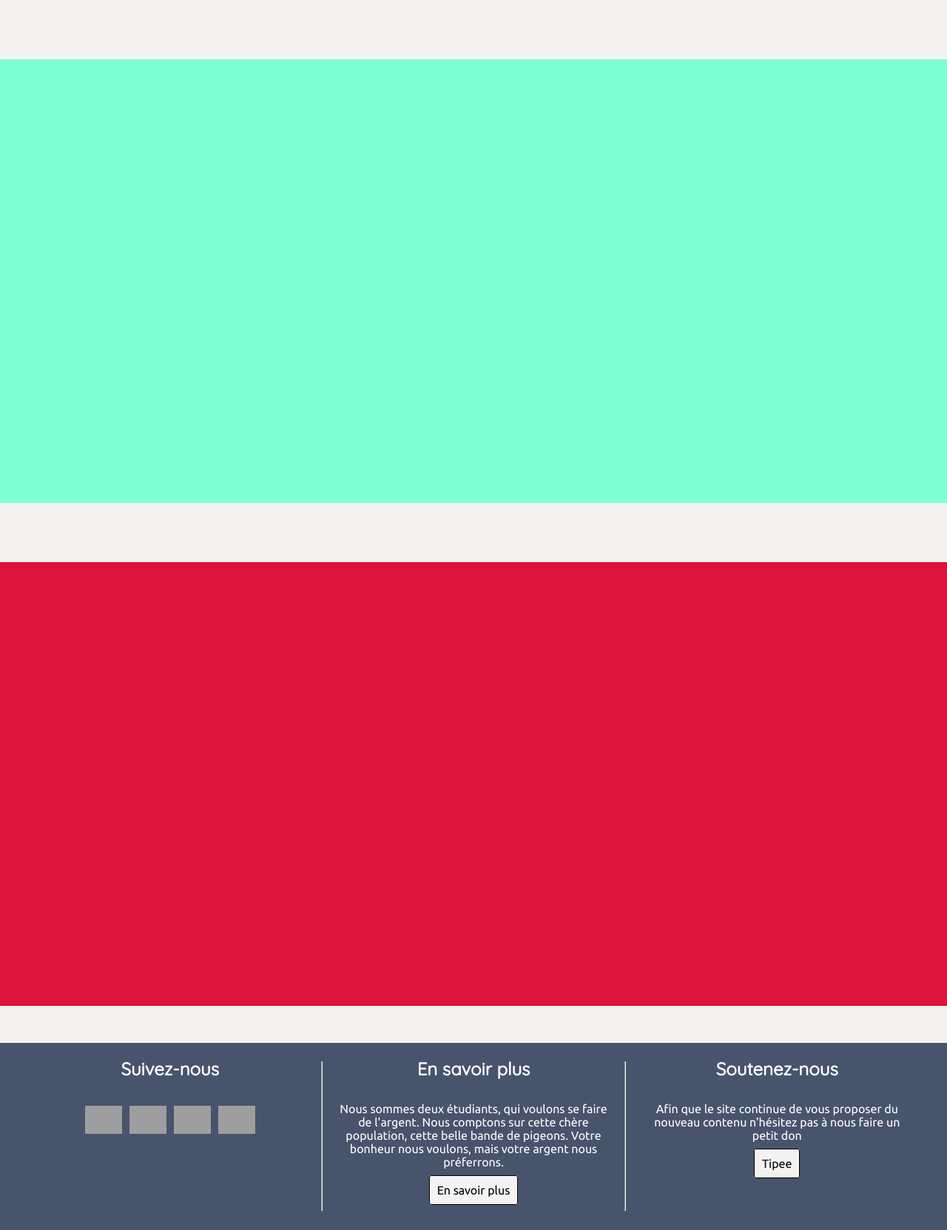
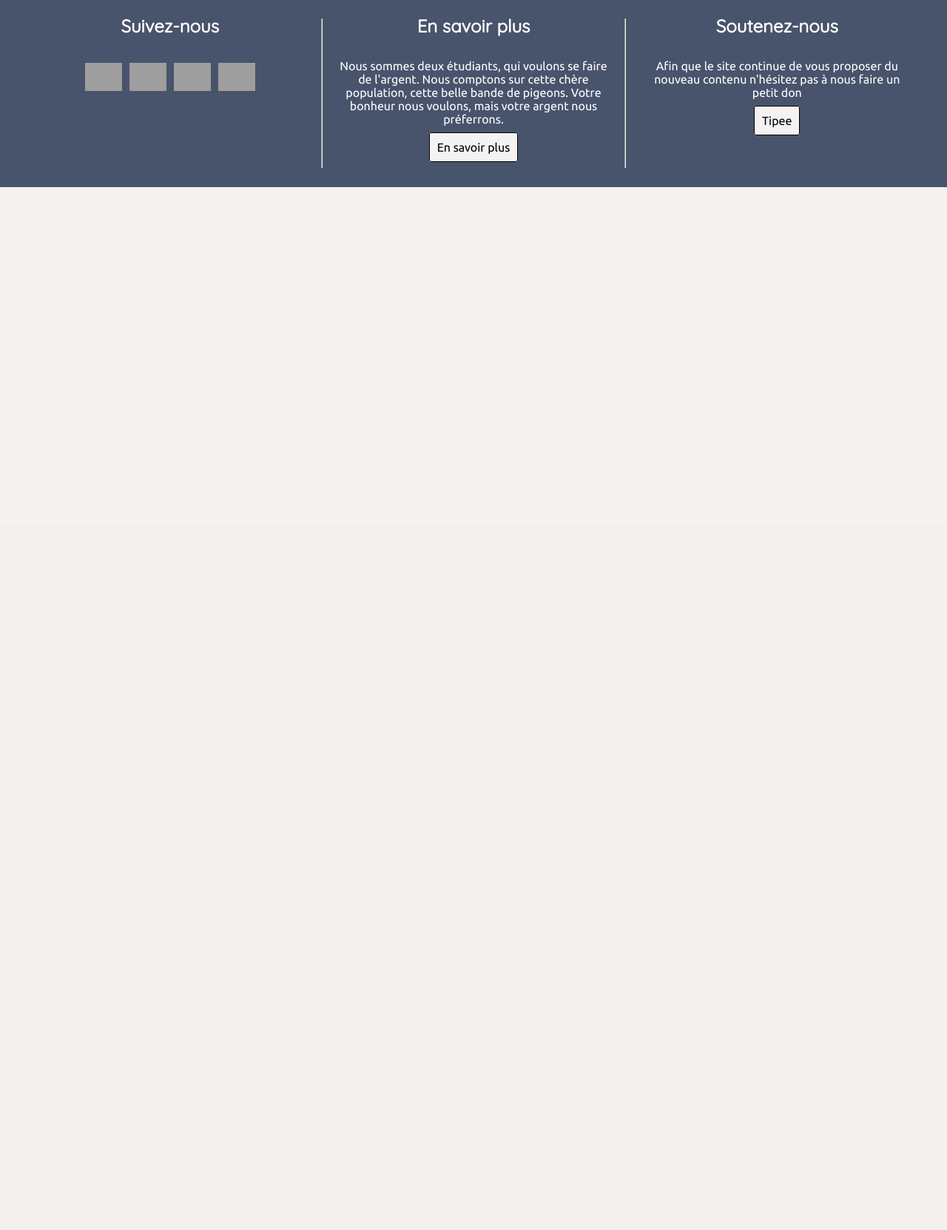
Before and after one commit to paralixo/ecommerceManga, a PHP site: page /pages/index.php in a window 1280 px wide. Shown: the part 90-1753 px from the top of the page at 74% size. After the commit the page ends 343 px from the top, so only its background shows below. Run offline with PHP 8.4, Linux system fonts and the light colour scheme; grey boxes are pictures that could not be loaded.

Commit message:
sans mes belles barres

```diff
--- a/easymanga/pages/index.php
+++ b/easymanga/pages/index.php
@@ -9,15 +9,7 @@
     <body>
         <?php include 'header.php' ; ?>
 
-        <div id="banniere">
-            <div id="produitBanniere">
 
-            </div>
-        </div>
-
-        <div id="defilement">
-
-        </div>
 
         <?php include 'footer.php' ; ?>
 
--- a/easymanga/style/style.css
+++ b/easymanga/style/style.css
@@ -13,28 +13,3 @@ body {
 strong {
     font-weight: normal;
 }
-
-/* BANNIERE */
-
-#banniere {
-    margin: 80px 0;
-    height: 600px;
-    background-color: aquamarine;
-    position: relative;
-}
-
-#produitBanniere {
-    background-color: darkgoldenrod;
-    height: 500px;
-    position: absolute;
-    top: 50px;
-}
-
-
-/* DEFILEMENT */
-
-#defilement {
-    background-color: crimson;
-    height: 600px;
-    margin-bottom: 50px;
-}
```
